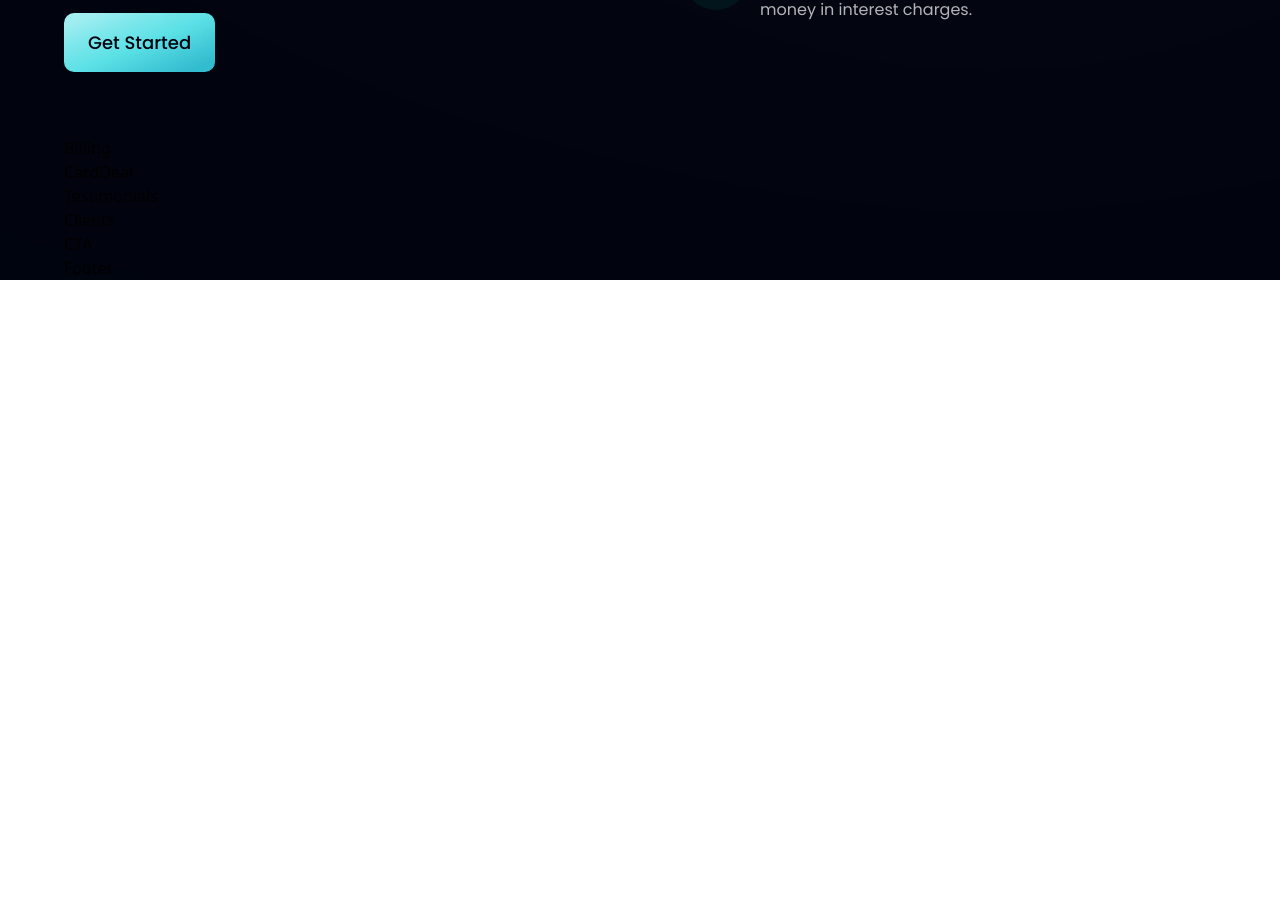
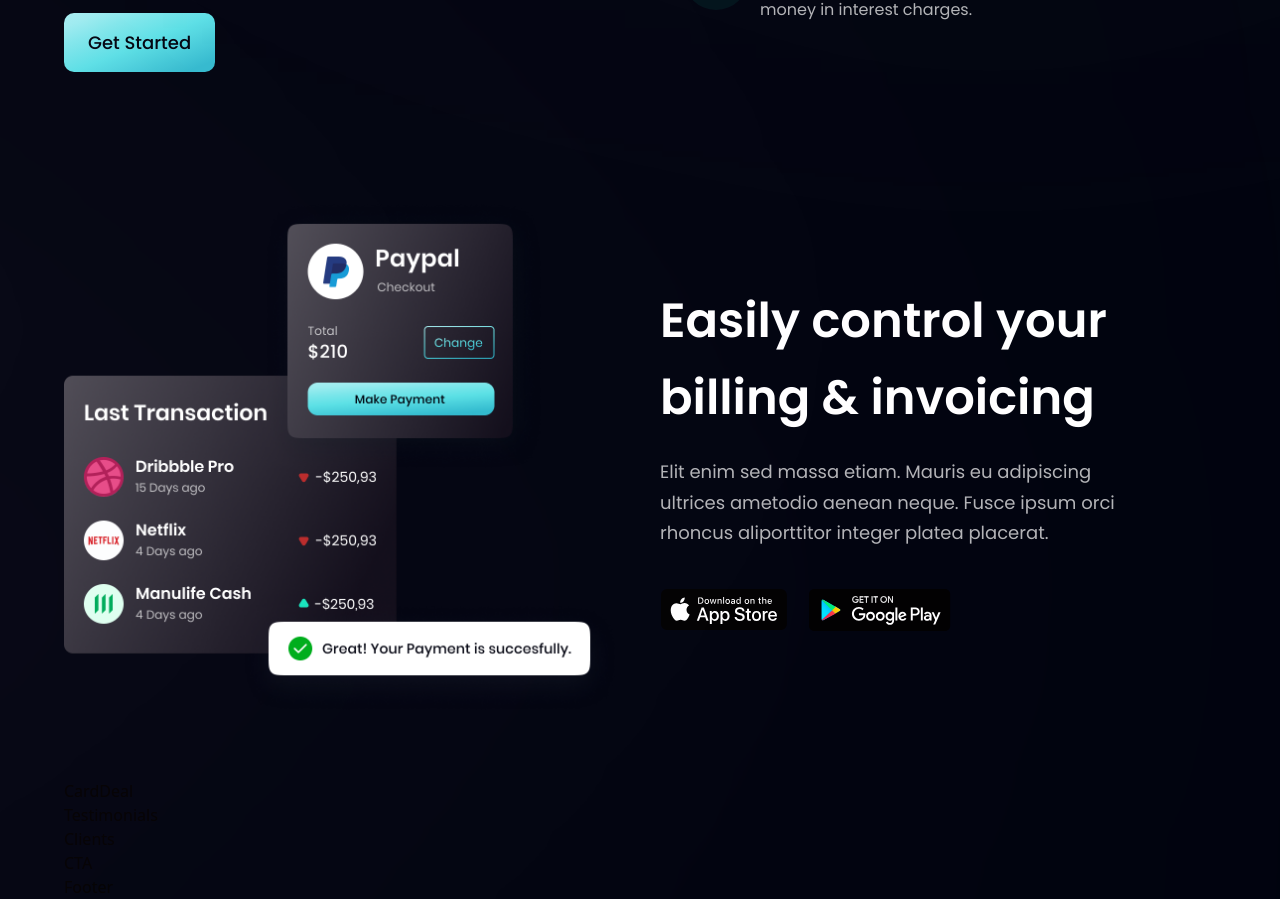
Before and after one commit to Johnsterr/VooVoo-Bank, a React (Vite) app: page / in a window 1280 px wide. Shown: the part 1410-2309 px from the top of the page. Before the commit the page ends 1690 px from the top, so only its background shows below. Built offline with nearby package versions, Linux system fonts and the light colour scheme.

Commit message:
Billing section

```diff
--- a/src/components/Billing.jsx
+++ b/src/components/Billing.jsx
@@ -1,7 +1,39 @@
-import React from "react";
+import { apple, bill, google } from "../assets";
+import styles, { layout } from "../style.js";
 
-const Billing = () => {
-  return <div>Billing</div>;
-};
+const Billing = () => (
+  <section id="product" className={layout.sectionReverse}>
+    <div className={layout.sectionImgReverse}>
+      <img src={bill} alt="billing" className="w-[100%] h-[100%] relative z-[5]" />
+      {/* gradient start */}
+      <div className="absolute z-[3] w-[50%] h-[50%] -left-1/2 top-0 rounded-full white__gradient" />
+      <div className="absolute z-[0] w-[50%] h-[50%] -left-1/2 bottom-0 rounded-full pink__gradient" />
+      {/* gradient end */}
+    </div>
+
+    <div className={layout.sectionInfo}>
+      <h2 className={styles.heading2}>
+        Easily control your <br className="sm:block hidden" /> billing & invoicing
+      </h2>
+      <p className={`${styles.paragraph} max-w-[470px] mt-5`}>
+        Elit enim sed massa etiam. Mauris eu adipiscing ultrices ametodio aenean neque. Fusce ipsum
+        orci rhoncus aliporttitor integer platea placerat.
+      </p>
+
+      <div className="flex flex-row flex-wrap sm:mt-10 mt-6">
+        <img
+          src={apple}
+          alt="apple_store"
+          className="w-[128px] h-[42px] object-contain mr-5 cursor-pointer"
+        />
+        <img
+          src={google}
+          alt="google_play"
+          className="w-[144px] h-[43px] object-contain cursor-pointer"
+        />
+      </div>
+    </div>
+  </section>
+);
 
 export default Billing;
```
